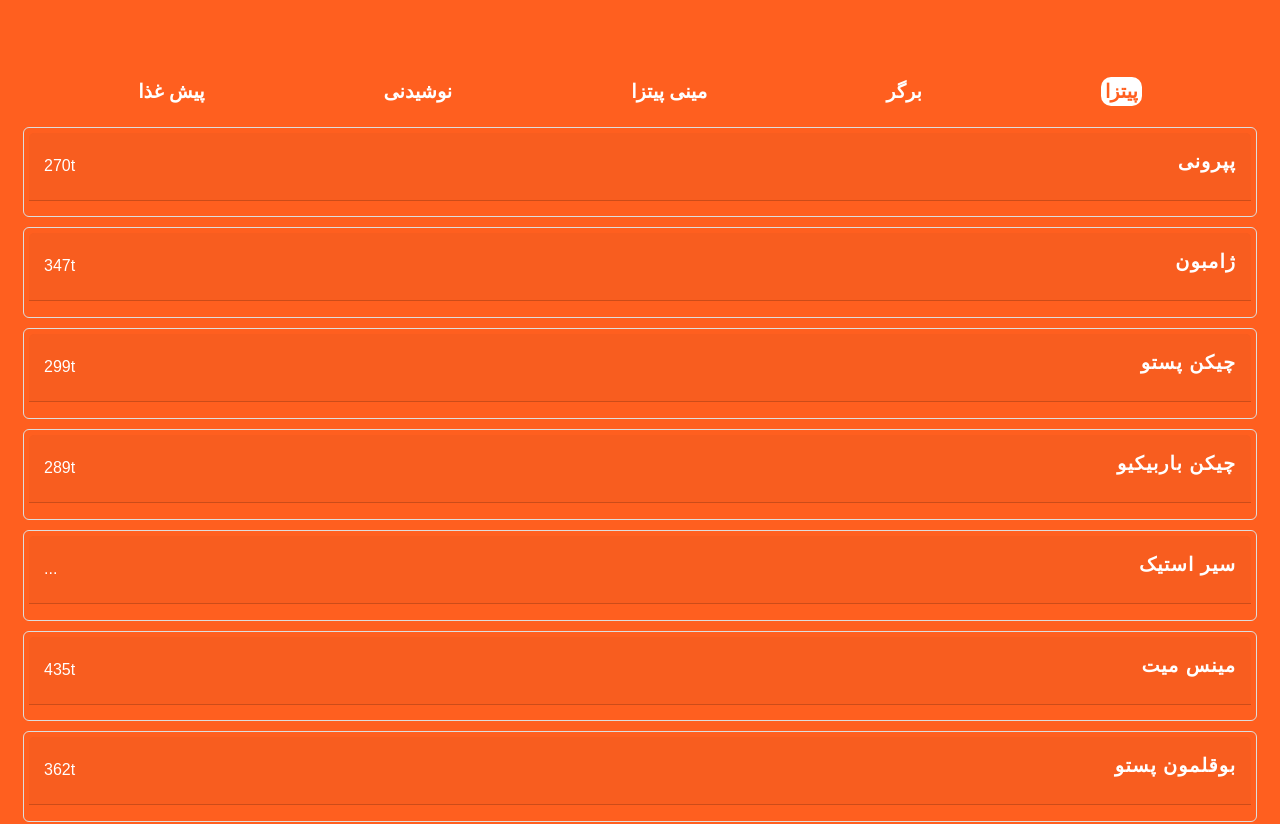
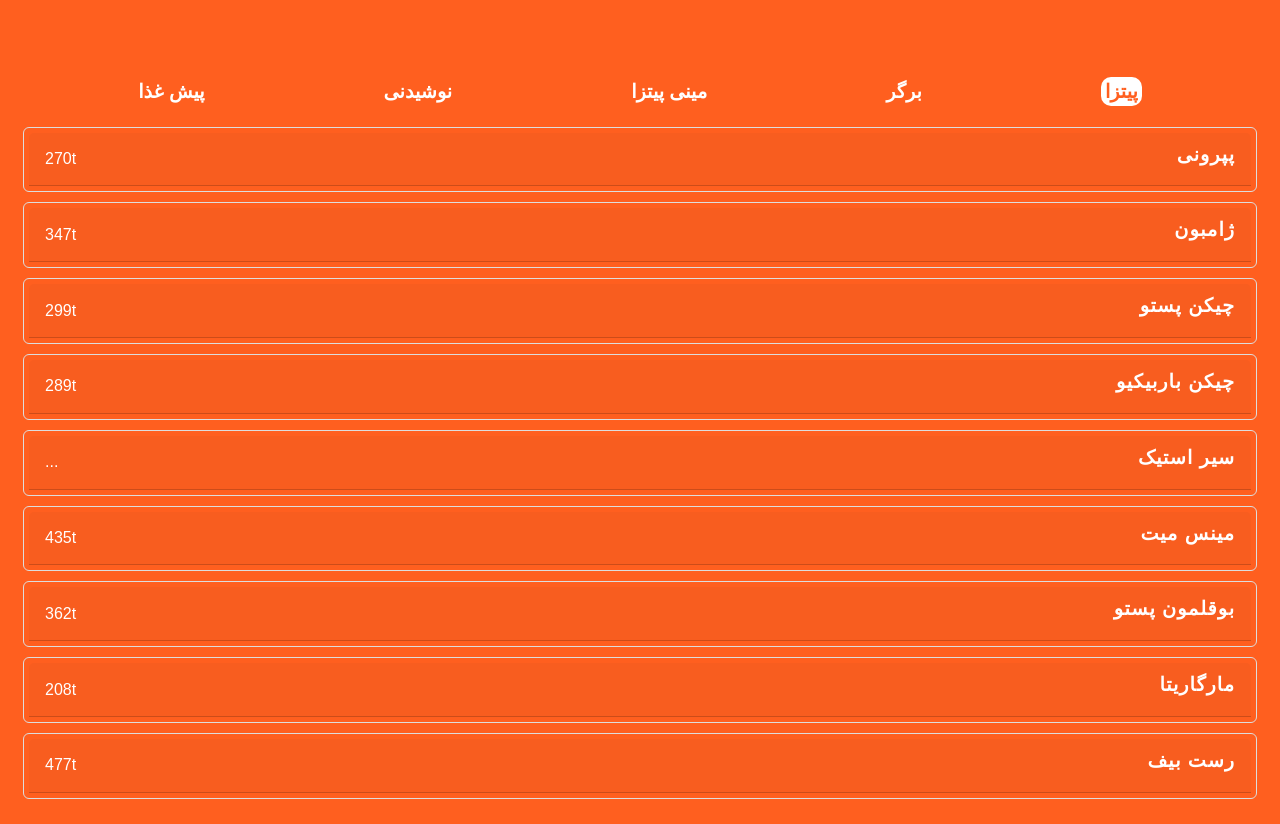
Before and after one commit to pedramjlo/Daei-Ali-ORG, a React (Create React App) app: page / in a window 1280 px wide. Shown: the part 800-1624 px from the top of the page. Built offline with nearby package versions, Linux system fonts and the light colour scheme; a web font is replaced by a local one.

Commit message:
fixed cards pre expansion mode

```diff
--- a/src/ExpandableComponent.css
+++ b/src/ExpandableComponent.css
@@ -17,5 +17,5 @@
 
   .expand-button {
     margin-bottom: 10px;
-    padding: 5px 10px;
+    padding: 10px 10px;
   }
--- a/src/card.css
+++ b/src/card.css
@@ -3,37 +3,24 @@
     border: 0.3px solid #ddd;
     margin: 10px 23px;
     padding: 5px;
-    transition: all 0.3s ease;
-    background-color: #FF5F1F;
+    background-color: #FF5F1F; /* Default background color */
+    transition: padding 0.3s ease; /* Smooth transition for padding */
 }
-
-/* Existing styles */
 
 .card-header {
     display: flex;
-    flex-direction: row-reverse;
+    flex-direction: row-reverse; /* Title on right, price on left */
     justify-content: space-between;
     align-items: center;
     cursor: pointer;
-    padding: 15px;
-}
-
-/* Animation styles */
-.card.animated .card-header {
-    animation: pulse 0.5s forwards; /* 'forwards' keeps the final state */
-}
-
-@keyframes pulse {
-    50% {
-        transform: scale(0.8);
-    }
-    45% {
-        transform: scale(1);
-    }
 }
 
 .card-title, .card-price {
     color: white;
+}
+
+.card.expanded .card-header {
+    padding: 10px;
 }
 
 .card-title {
@@ -59,10 +46,5 @@
 }
 
 .card.expanded {
-    background-color: #FF5F1F;
-    padding: 10px;
+    padding: 15px; /* Ensure padding changes only affect the overall card */
 }
-
-.card.expanded .card-title, .card.expanded .card-price {
-    color: white;
-}
--- a/src/components/burgerpage.jsx
+++ b/src/components/burgerpage.jsx
@@ -1,41 +1,41 @@
 import React from 'react';
 import Card from './card';
-
+import '../card.css';
 
 
 const BurgerContent = () => {
     return(
         <div>
-            <Card title="شیکاگو" price="240t" isExpandable={true}>
+            <Card title="شیکاگو" price="240t" isExpandable={true} className="burger-card">
                 <p>2 عدد برگر 80 گرمی گوساله - پنیر گودا - سس برگر و سس باربیکیو - پیاز کاراملی</p>
             </Card>
 
-            <Card title="پاریس" price="270t" isExpandable={true}>
+            <Card title="پاریس" price="270t" isExpandable={true} className="burger-card">
             <p>2 عدد برگر 80 گرمی گوساله - پنیر گودا و پنیر ترکیبی - قارچ - سس برگر و سس خردل شیرین</p>
 
             </Card>
 
-            <Card title="کلورادو" price="299t" isExpandable={true}>
+            <Card title="کلورادو" price="299t" isExpandable={true} className="burger-card">
                 <p>2 عدد برگر 80 گرمی گوساله شنیسل مرغ گریل شده پنیر گودا سس برگر و سس خردل شیرین - پیاز خورد شده</p>
             </Card>
 
-            <Card title="فلوریدا" price="255t" isExpandable={true}>
+            <Card title="فلوریدا" price="255t" isExpandable={true} className="burger-card">
                 <p>2 عدد برگر 80 گرمی گوساله - پنیر گودا - پیاز خورد شده - سس برگر و سس قارچ و سس خردل شیرین</p>
             </Card>
 
-            <Card title="مکزیکانو" price="259t" isExpandable={true}>
+            <Card title="مکزیکانو" price="259t" isExpandable={true} className="burger-card">
                 <p>2 عدد برگر 80 گرمی گوساله - پنیر گودا - هالوپینو - پپرونی - سس برگر و سس چیلی تای - پیاز خورد شده</p>
             </Card>
 
-            <Card title=" میلان" price="257t" isExpandable={true}>
+            <Card title=" میلان" price="257t" isExpandable={true} className="burger-card">
                 <p>2 برگر 80 گرمی گوساله پنیر گورگونزولا - پنیر گودا - گوجه خشک - سس برگر و سس پستو</p>
             </Card>
 
-            <Card title="تگزاس " price="288t" isExpandable={true}>
+            <Card title="تگزاس " price="288t" isExpandable={true} className="burger-card">
                 <p>2 عدد برگر 80 گرمی گوساله بیکن - پنیر گودا - قارچ با سس باربیکیو تفت داده شده - نان مک - سس برگر و سس خامه شیرین</p>
             </Card>
 
-            <Card title="دبل فولی " price="477t" isExpandable={true}>
+            <Card title="دبل فولی " price="477t" isExpandable={true} className="burger-card">
                 <p>4 عدد برگر 80 گرمی گوساله - پنیر گودا 2 عدد - سس برگر و سس خردل شیرین و سس قارج - بیکن کریسپی</p>
             </Card>
 
--- a/src/components/card.jsx
+++ b/src/components/card.jsx
@@ -1,51 +1,23 @@
-// card.jsx
-import React, { useState, useEffect, useRef } from 'react';
+import React, { useState } from 'react';
 import '../card.css';
 
-const Card = ({ title, price, children, isExpandable, className = '' }) => {
+const Card = ({ title, price, children }) => {
     const [isExpanded, setIsExpanded] = useState(false);
-    const [hasAnimated, setHasAnimated] = useState(false);
-    const cardRef = useRef(null);
 
     const handleExpandClick = () => {
-        if (isExpandable) {
+        // Only toggle isExpanded if children is not empty or null
+        if (children) {
             setIsExpanded(!isExpanded);
         }
     };
 
-    useEffect(() => {
-        const observer = new IntersectionObserver(
-            ([entry]) => {
-                if (entry.isIntersecting && !hasAnimated) {
-                    setHasAnimated(true);
-                }
-            },
-            { threshold: 0.1 }
-        );
-
-        if (cardRef.current) {
-            observer.observe(cardRef.current);
-        }
-
-        return () => {
-            if (cardRef.current) {
-                observer.unobserve(cardRef.current);
-            }
-        };
-    }, [hasAnimated]);
-
     return (
-        <div
-            ref={cardRef}
-            className={`card ${className} ${isExpandable && isExpanded ? 'expanded' : ''} ${hasAnimated ? 'animated' : ''}`}
-        >
+        <div className={`card ${isExpanded ? 'expanded' : ''}`}>
             <div className="card-header" onClick={handleExpandClick}>
                 <div className="card-title">{title}</div>
                 <div className="card-price">{price}</div>
             </div>
-            {(isExpandable && isExpanded) || !isExpandable ? (
-                <div style={{ direction: "rtl" }} className="card-content">{children}</div>
-            ) : null}
+            {isExpanded && <div className="card-content">{children}</div>}
         </div>
     );
 };
--- a/src/components/drinkspage.jsx
+++ b/src/components/drinkspage.jsx
@@ -1,5 +1,6 @@
 import React from 'react';
 import Card from './card';
+import '../card.css';
 
 const DrinksContent = () => {
     return (
--- a/src/components/minipage.jsx
+++ b/src/components/minipage.jsx
@@ -1,20 +1,24 @@
 import React from 'react';
 import Card from './card';
+import '../card.css';
 
 
 const MiniPizzaContent = () => {
     return(
         <div>
-            <Card title="پپرونی" price="270t">
+            <Card title="پپرونی" price="130t">
             </Card>
 
-            <Card title="ژامبون" price="347t">
+            <Card title="ژامبون" price="145t">
             </Card>
 
-            <Card title="چیکن پستو" price="299t">
+            <Card title=" مینس میت" price="195t">
             </Card>
 
-            <Card title="چیکن باربیکیو" price="289t">
+            <Card title="چیکن" price="150t">
+            </Card>
+
+            <Card title="مارگاریتا" price="90t">
         </Card>
         </div>
     );
--- a/src/components/pizzapage.jsx
+++ b/src/components/pizzapage.jsx
@@ -1,6 +1,7 @@
 // PizzaContent.js
 import React from 'react';
 import Card from './card';
+import '../card.css';
 
 const PizzaContent = () => {
     return (
--- a/src/components/starterspage.jsx
+++ b/src/components/starterspage.jsx
@@ -1,6 +1,6 @@
 import React from 'react';
 import Card from './card';
-
+import '../card.css';
 
 
 const StartersContent = () => {
--- a/src/home.css
+++ b/src/home.css
@@ -91,7 +91,7 @@ h2 {
 
 
 .menu-groups-container {
-    margin-bottom: 40px;
+    padding-bottom: 50px;
     margin-right: 5%;
     margin-left: 5%;
 }
```
